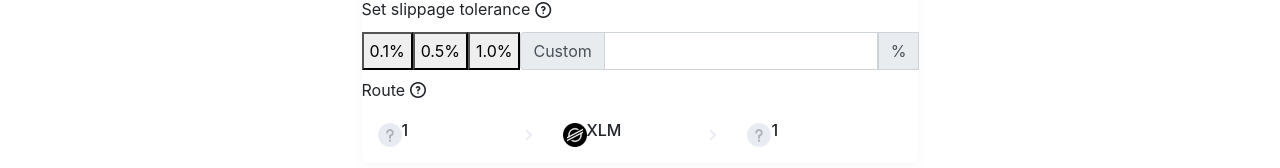
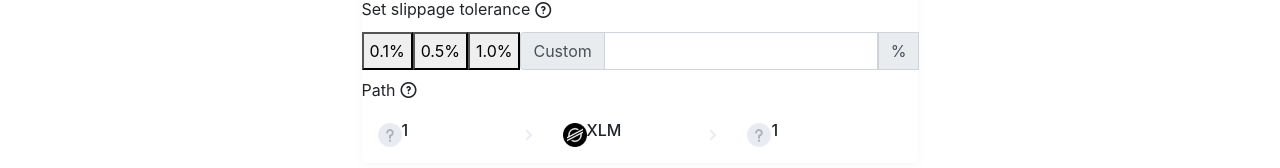
Before and after one commit to lumenswap/lumenswap.io, a React app: page /1/1 in a window 1280 px wide. Both pictures are taken after a click on the button "Show advanced". Shown: the part 711-879 px from the top of the page. Built offline with nearby package versions, Linux system fonts and the light colour scheme; the HTML template or start-up script is replaced by a standard one; a web font is replaced by a local one; what stellar-sdk would draw is missing.

Commit message:
show 7 digits

```diff
--- a/src/views/Exchange/Advanced/index.js
+++ b/src/views/Exchange/Advanced/index.js
@@ -72,7 +72,7 @@ const Advanced = () => {
         </div>
         {/* second box */}
         <p className={classNames(styles.title, 'mt-2 mb-0')}>
-          Route
+          Path
           <DetailTooltip id="route-tooltip" info="This a tooltip" />
         </p>
         {/* routes */}
--- a/src/views/Exchange/Swap/index.js
+++ b/src/views/Exchange/Swap/index.js
@@ -79,7 +79,7 @@ const Swap = () => {
           calculatedPrice = val / checkout.counterPrice;
         }
 
-        setterVal(calculatedPrice.toFixed(5));
+        setterVal(calculatedPrice.toFixed(7));
 
         let found;
         if (checkout.fromAsset.code === 'XLM') {
```
